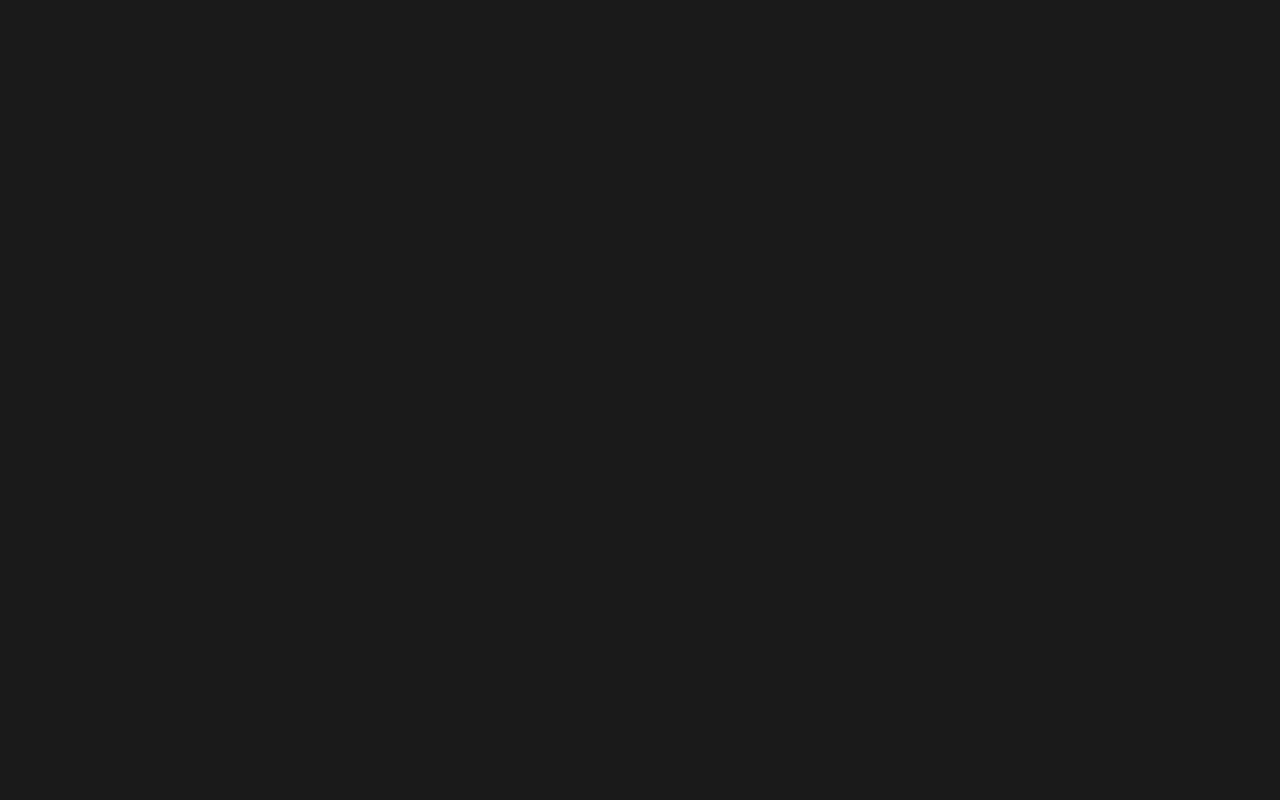
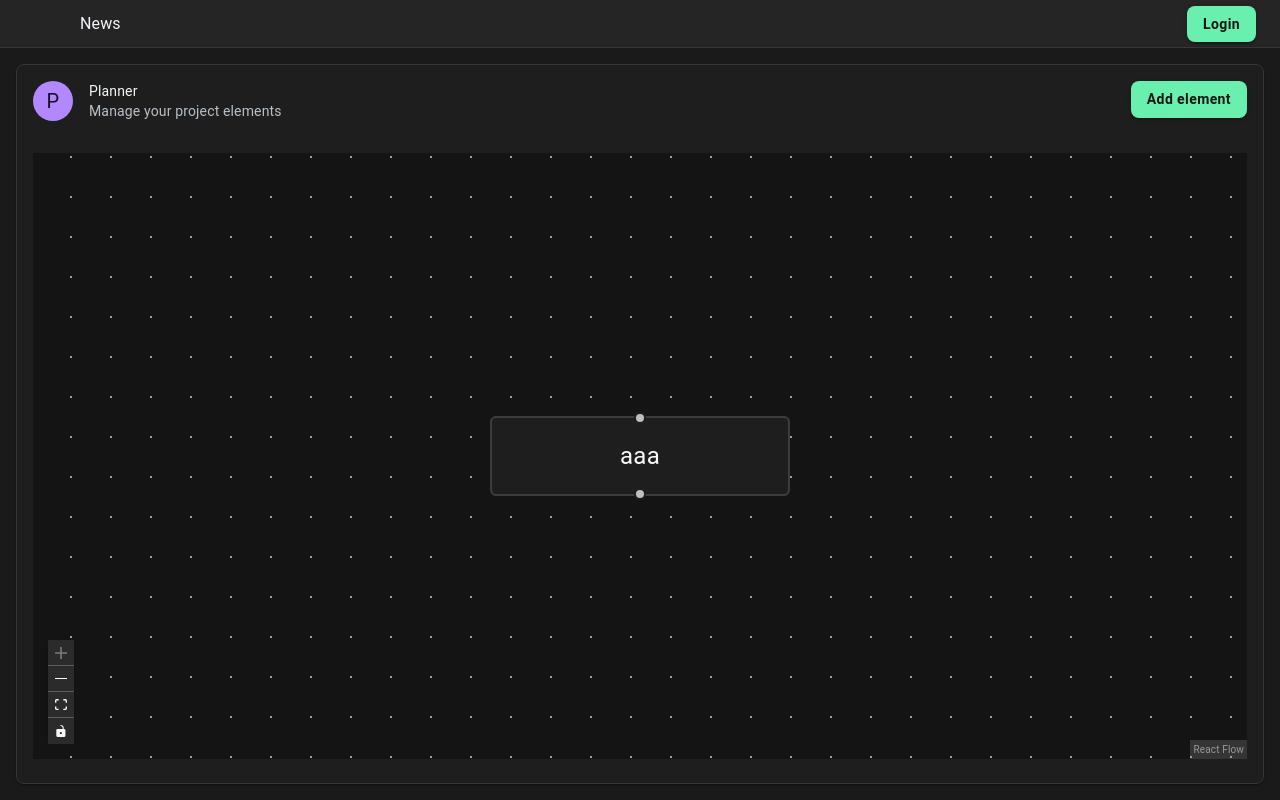
Before and after one commit to przemo19959/electro-tools-app-react, a React (Vite) app: page /planner in a window 1280 px wide. Before the commit this address had no page. Built offline with nearby package versions, Linux system fonts and the light colour scheme; some icons are missing.

Commit message:
react-flow added and basic plane added, new planner view added, menu-button component addd

```diff
--- a/package.json
+++ b/package.json
@@ -20,6 +20,7 @@
     "@mui/icons-material": "^7.3.8",
     "@mui/material": "^7.3.8",
     "@reduxjs/toolkit": "^2.11.2",
+    "@xyflow/react": "^12.10.1",
     "dayjs": "^1.11.19",
     "react": "^19.2.0",
     "react-dom": "^19.2.0",
--- /dev/null
+++ b/src/components/menu-button/menu-button.tsx
@@ -0,0 +1,46 @@
+import { Button, Menu } from "@mui/material";
+import { useState, type PropsWithChildren } from "react";
+
+type MenuButtonProps = {
+    label: string;
+} & PropsWithChildren;
+
+export const MenuButton = ({
+    label,
+    children,
+}: MenuButtonProps) => {
+    const [anchorEl, setAnchorEl] = useState<null | HTMLElement>(null);
+    const open = Boolean(anchorEl);
+
+    const handleClick = (event: React.MouseEvent<HTMLButtonElement>) => {
+        setAnchorEl(event.currentTarget);
+    };
+    const handleClose = () => {
+        setAnchorEl(null);
+    };
+
+    return (
+        <div>
+            <Button
+                aria-controls={open ? 'basic-menu' : undefined}
+                aria-haspopup="true"
+                aria-expanded={open ? 'true' : undefined}
+                onClick={handleClick}
+            >
+                {label}
+            </Button>
+            <Menu
+                anchorEl={anchorEl}
+                open={open}
+                onClose={handleClose}
+                slotProps={{
+                    list: {
+                        'aria-labelledby': 'basic-button',
+                    },
+                }}
+            >
+                {children}
+            </Menu>
+        </div>
+    );
+}
--- a/src/components/sidenav/Sidenav.tsx
+++ b/src/components/sidenav/Sidenav.tsx
@@ -15,6 +15,7 @@ export const Sidenav = ({
     <StyledContainer>
       <NavLink to="/">Home</NavLink>
       <NavLink to="/projects">Projects</NavLink>
+      <NavLink to="/planner">Planner</NavLink>
     </StyledContainer>
   );
 };
--- a/src/main.tsx
+++ b/src/main.tsx
@@ -10,6 +10,7 @@ import { store } from './store/store.ts'
 import { CssBaseline, ThemeProvider } from '@mui/material'
 import { theme } from './theme.ts'
 import { Api } from './api/api.ts'
+import { Planner } from './views/planner/planner.tsx'
 
 export const ApiInstance = new Api({ baseUrl: '', baseApiParams: { format: 'json' } })
 
@@ -23,6 +24,7 @@ createRoot(document.getElementById('root')!).render(
             <Route path="/" element={<App />}>
               <Route path="/" element={<Home />} />
               <Route path="/projects" element={<Projects />} />
+              <Route path="/planner" element={<Planner />} />
             </Route>
           </Routes>
         </BrowserRouter>
--- /dev/null
+++ b/src/views/planner/planner.tsx
@@ -0,0 +1,86 @@
+import { MenuButton } from "../../components/menu-button/menu-button";
+import { MenuItem } from "@mui/material";
+import type { ReadAbstractElementDto } from "../../api/api";
+import { StyledAvatar, StyledCard, StyledCardContent, StyledCardHeader } from "../styles";
+import { ReactFlow, applyNodeChanges, applyEdgeChanges, addEdge, type Node, type Edge, type NodeChange, type EdgeChange, Controls, Background, BackgroundVariant, type Connection } from '@xyflow/react';
+import '@xyflow/react/dist/style.css';
+import { useCallback, useState } from "react";
+
+type ElementType = NonNullable<ReadAbstractElementDto['elementType']>
+const ELEMENT_TYPES: ElementType[] = [
+    'LOAD',
+    'OVER_CURRENT_PROTECTION',
+    'RCD',
+    'TERMINAL',
+    'UNKNOWN',
+];
+
+export const Planner = () => {
+    const [nodes, setNodes] = useState<Node[]>([
+        {
+            id: '1',
+            position: { x: 0, y: 0 },
+            data: { age: 10, label: 'aaa' },
+        }
+    ]);
+    const [edges, setEdges] = useState<Edge[]>([]);
+
+    const onNodesChange = useCallback(
+        (changes: NodeChange<Node>[]) => setNodes((prev) => applyNodeChanges(changes, prev)),
+        [],
+    );
+    const onEdgesChange = useCallback(
+        (changes: EdgeChange<Edge>[]) => setEdges((prev) => applyEdgeChanges(changes, prev)),
+        [],
+    );
+    const onConnect = useCallback(
+        (params: Connection) => setEdges((prev) => addEdge(params, prev)),
+        [],
+    );
+
+    const handleAddElement = (type: ElementType) => {
+        console.log(type);
+    }
+
+    return (
+        <StyledCard>
+            <StyledCardHeader
+                avatar={
+                    <StyledAvatar aria-label="planner">
+                        P
+                    </StyledAvatar>
+                }
+                action={
+                    <MenuButton label="Add element">
+                        {ELEMENT_TYPES.map(v => (
+                            <MenuItem
+                                key={v}
+                                onClick={() => handleAddElement(v)}
+                            >
+                                {v}
+                            </MenuItem>
+                        ))}
+                    </MenuButton>
+                }
+                title="Planner"
+                subheader="Manage your project elements"
+            />
+            <StyledCardContent>
+                <div style={{ width: '100%', height: '100%' }}>
+                    <ReactFlow
+                        nodes={nodes}
+                        edges={edges}
+                        onNodesChange={onNodesChange}
+                        onEdgesChange={onEdgesChange}
+                        onConnect={onConnect}
+                        fitView
+                        colorMode="dark"
+                    >
+                        <Controls />
+                        <Background color="#ccc" variant={BackgroundVariant.Dots} />
+                    </ReactFlow>
+                </div>
+            </StyledCardContent>
+        </StyledCard>
+    );
+}
--- a/src/views/projects/projects.tsx
+++ b/src/views/projects/projects.tsx
@@ -1,6 +1,5 @@
-import { Avatar, Button, Card, CardContent, CardHeader } from "@mui/material";
+import { Button } from "@mui/material";
 import AddIcon from '@mui/icons-material/Add';
-import styled from "@emotion/styled";
 import { useCallback, useEffect, useMemo, useState } from "react";
 import { Search } from "../../components/search/search";
 import type { DataTableColumn, DataTableSort } from "../../components/data-table/types";
@@ -13,6 +12,7 @@ import { type ReadProjectDto } from "../../api/api";
 import dayjs from "dayjs";
 import { ConfirmModal } from "../../components/modals/confirm-modal";
 import { HANDLE_ABORT_EXCEPTION } from "../../utils/api-utils";
+import { StyledAvatar, StyledCard, StyledCardContent, StyledCardHeader } from "../styles";
 
 const onToggle = (project: ReadProjectDto, selection: string[]): string[] => {
     const key = `${project.id}`;
@@ -193,33 +193,3 @@ export const Projects = () => {
         </StyledCard>
     )
 };
-
-const StyledCard = styled(Card)`
-  margin: 16px;
-
-  display: flex;
-  flex-direction:column;
-  flex: 1;
-  min-height:0;
-`;
-
-const StyledCardContent = styled(CardContent)`
-    display: flex;
-    flex-direction:column;
-    flex: 1;
-    min-height:0;
-    gap: .5rem;
-`
-
-const StyledCardHeader = styled(CardHeader)`
-    text-align: left;
-
-    .MuiCardHeader-action{
-        margin: 0;
-    }
-`;
-
-const StyledAvatar = styled(Avatar)(({ theme }) => ({
-    backgroundColor: theme.palette.secondary.main,
-    color: theme.palette.secondary.contrastText,
-}));
--- /dev/null
+++ b/src/views/styles.ts
@@ -0,0 +1,32 @@
+import styled from "@emotion/styled";
+import { Avatar, Card, CardContent, CardHeader } from "@mui/material";
+
+export const StyledCard = styled(Card)`
+  margin: 16px;
+
+  display: flex;
+  flex-direction:column;
+  flex: 1;
+  min-height:0;
+`;
+
+export const StyledCardContent = styled(CardContent)`
+    display: flex;
+    flex-direction:column;
+    flex: 1;
+    min-height:0;
+    gap: .5rem;
+`
+
+export const StyledCardHeader = styled(CardHeader)`
+    text-align: left;
+
+    .MuiCardHeader-action{
+        margin: 0;
+    }
+`;
+
+export const StyledAvatar = styled(Avatar)(({ theme }) => ({
+    backgroundColor: theme.palette.secondary.main,
+    color: theme.palette.secondary.contrastText,
+}));
```
Also changed, not shown: 1 other file (tests, documents, lock files or other folders).
